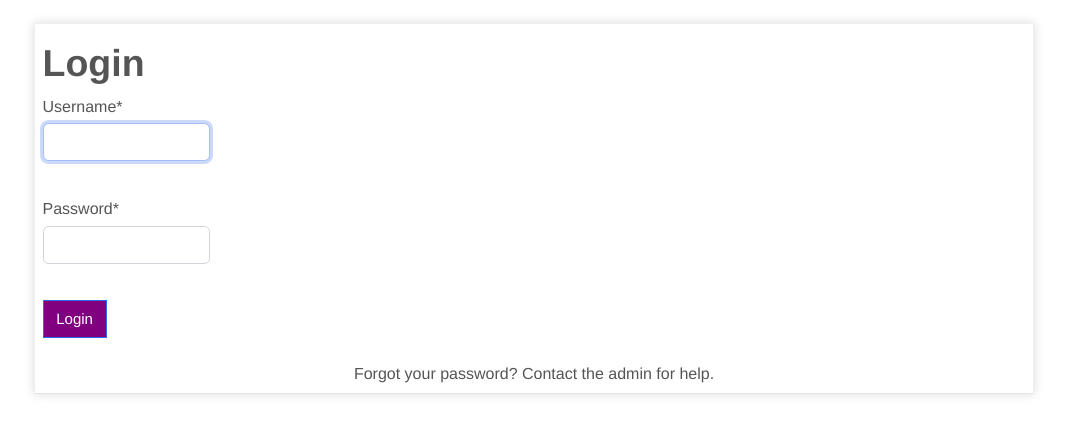
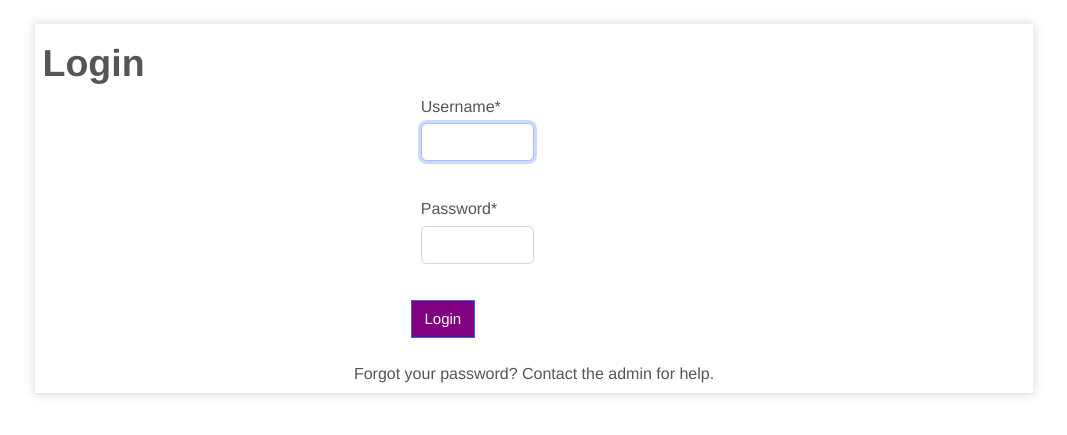
Before and after one commit to kenwekesa/virgin-invoicing-app, a Django app: page /userlogin/ in a window 1280 px wide. Shown: the top 435 px of the page, without its empty margins (106-1173 px from the left). Run offline with Django 3.2, Linux system fonts and the light colour scheme; some libraries are stand-ins or nearby versions; some web fonts are replaced.

Commit message:
login page

```diff
--- a/templates/forms/loginpage.html
+++ b/templates/forms/loginpage.html
@@ -28,19 +28,19 @@
 <div class="row" style>
   <h1>Login</h1>
   </div>
-  <div class="row">
+  <div class="row justify-content-center">
   <form method="POST">
 
     {% csrf_token %}
 
-	 <div class="form-row">
+	 <div class="form-row col-9">
         <div class="form-group col-9">{{ login_form.username|as_crispy_field }}</div>
        </div>
-	<div class="form-row">
+	<div class="form-row col-9">
         <div class="form-group col-9">{{ login_form.password|as_crispy_field }}</div>
        </div>
 
-    <button class="btn btn-primary shadow-none" type="submit"  style="border-radius:0; background-color:purple">Login</button>
+    <button class="btn btn-primary shadow-none" type="submit"  style="outline: none;border-radius:0; background-color:purple">Login</button>
   </form>
   </div>
   <br />
```
